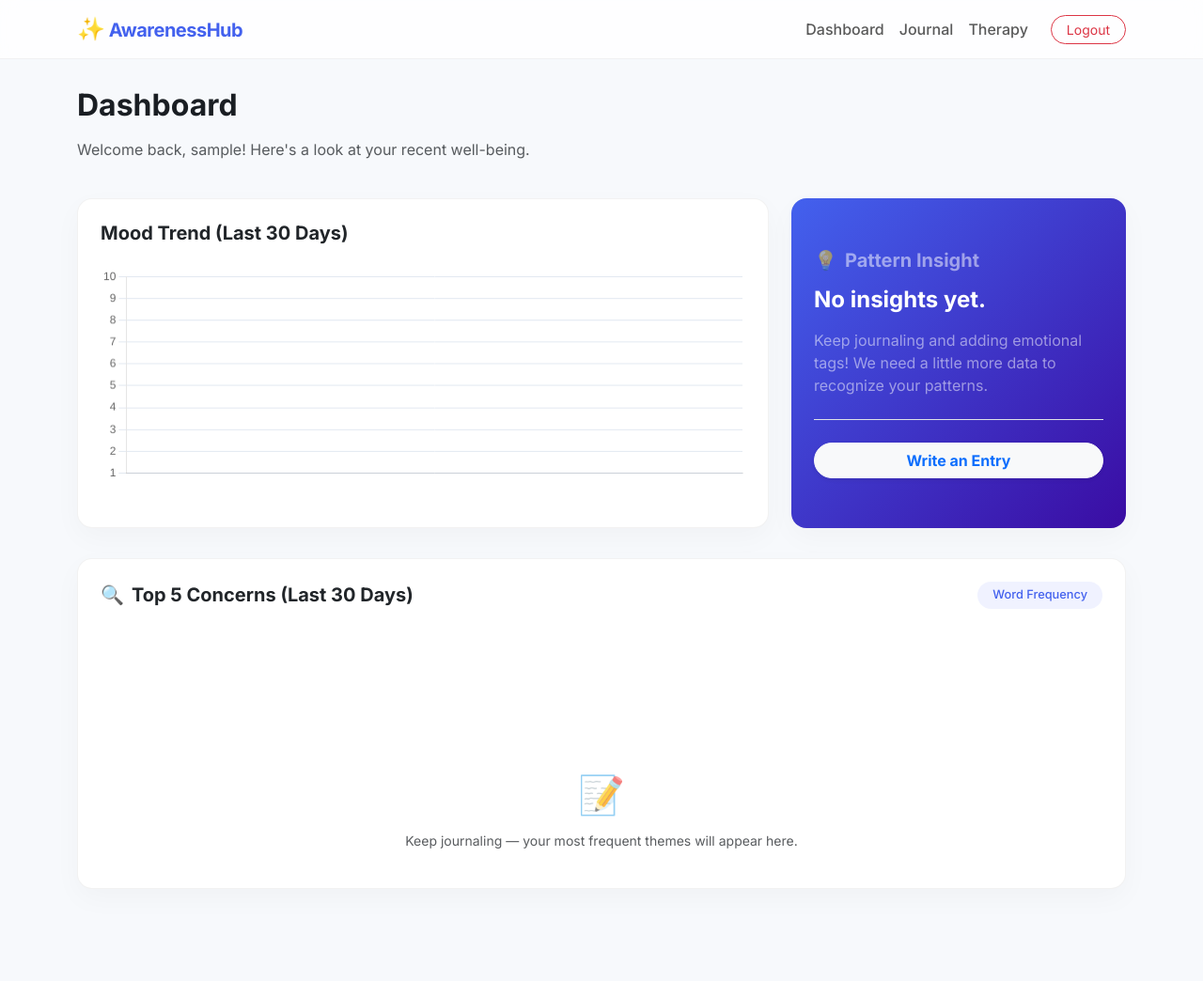
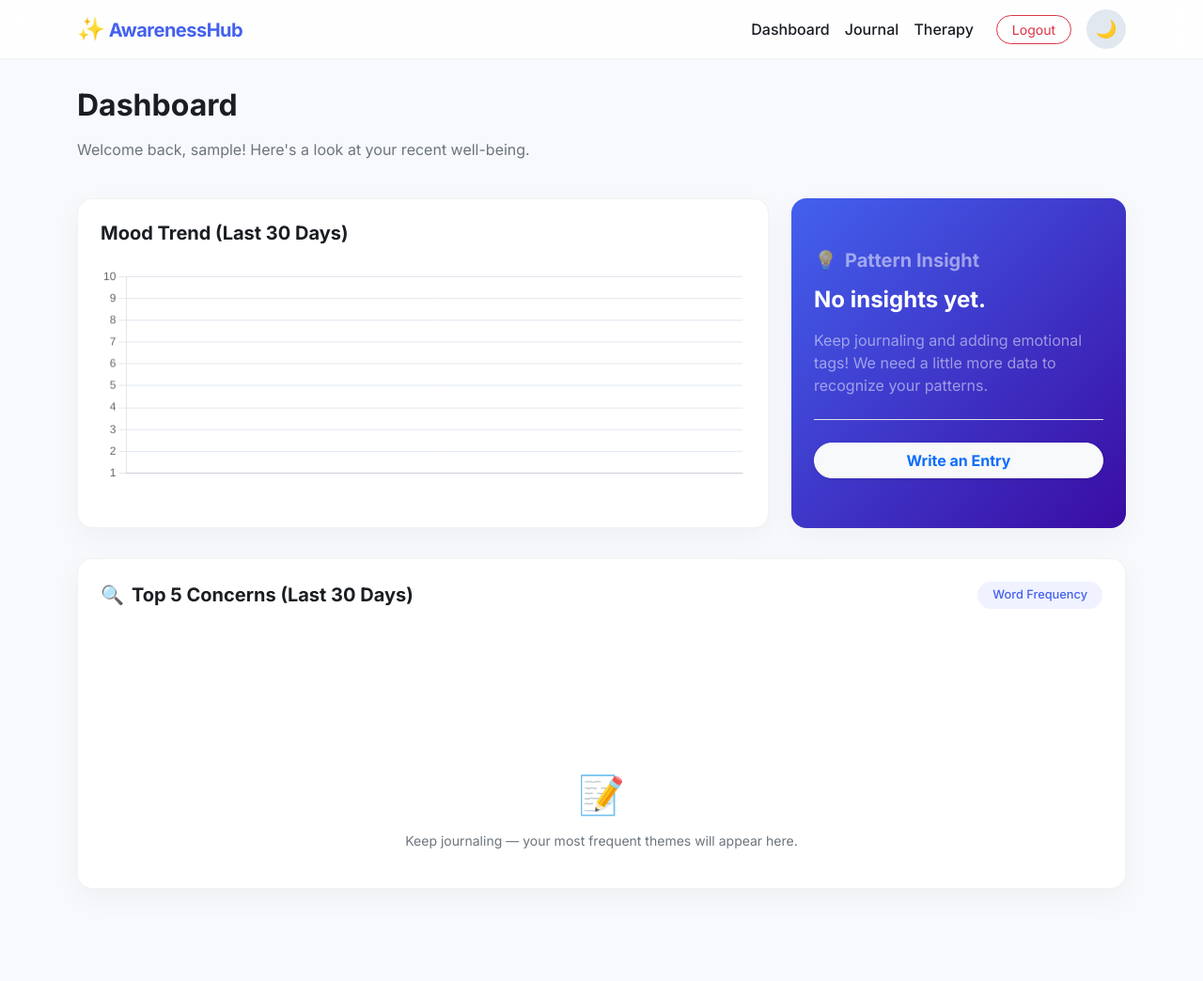
Before and after one commit to Felipe-dot/awareness-hub, a Django app: page / in a window 1280 px wide. Shown: the whole page at 94% size. Run offline with Django 5.2, Linux system fonts and the light colour scheme; the visitor is signed in with stand-in values (Sample User, id 1); data that the repository does not hold is empty.

Commit message:
💄  Add dark theme to the project

```diff
--- a/journal/templates/journal/layout.html
+++ b/journal/templates/journal/layout.html
@@ -1,31 +1,76 @@
 <!DOCTYPE html>
-<html lang="en">
+<html lang="en" data-theme="light">
 <head>
     <meta charset="UTF-8">
     <meta name="viewport" content="width=device-width, initial-scale=1.0">
     <title>AwarenessHub</title>
+    <script>
+        (function() {
+            try {
+                var t = localStorage.getItem('ah-theme');
+                if (t === 'dark') document.documentElement.setAttribute('data-theme', 'dark');
+            } catch(e) {}
+        })();
+    </script>
     <link href="https://cdn.jsdelivr.net/npm/bootstrap@5.3.0/dist/css/bootstrap.min.css" rel="stylesheet">
     <link href="https://fonts.googleapis.com/css2?family=Inter:wght@300;400;500;600;700&display=swap" rel="stylesheet">
     <script src="https://cdn.jsdelivr.net/npm/chart.js"></script>
     <style>
+        :root,
+        [data-theme="light"] {
+            --bg-page:        #f7f9fc;
+            --bg-card:        #ffffff;
+            --bg-navbar:      rgba(255,255,255,0.85);
+            --text-primary:   #1a1e23;
+            --text-muted:     #6c757d;
+            --border-color:   rgba(0,0,0,0.05);
+            --border-input:   #e2e8f0;
+            --shadow-card:    0 10px 30px rgba(0,0,0,0.04);
+            --toggle-bg:      #e2e8f0;
+            --toggle-icon:    "☀️";
+            --progress-track: #f0f2ff;
+        }
+
+        [data-theme="dark"] {
+            --bg-page:        #0f1117;
+            --bg-card:        #1a1d27;
+            --bg-navbar:      rgba(15,17,23,0.9);
+            --text-primary:   #e8eaf6;
+            --text-muted:     #8892a4;
+            --border-color:   rgba(255,255,255,0.06);
+            --border-input:   #2d3042;
+            --shadow-card:    0 10px 30px rgba(0,0,0,0.3);
+            --toggle-bg:      #2d3042;
+            --toggle-icon:    "🌙";
+            --progress-track: #1e2235;
+        }
+
+        *  { transition: background-color .25s ease, color .25s ease, border-color .25s ease, box-shadow .25s ease; }
         body {
-            background-color: #f7f9fc;
-            color: #1a1e23;
+            background-color: var(--bg-page);
+            color: var(--text-primary);
             font-family: 'Inter', sans-serif;
         }
+        .text-muted { color: var(--text-muted) !important; }
+
         .navbar {
-            backdrop-filter: blur(10px);
-            background-color: rgba(255, 255, 255, 0.8) !important;
-            border-bottom: 1px solid rgba(0,0,0,0.05);
+            backdrop-filter: blur(12px);
+            -webkit-backdrop-filter: blur(12px);
+            background-color: var(--bg-navbar) !important;
+            border-bottom: 1px solid var(--border-color);
         }
         .navbar-brand { font-weight: 700; color: #4361ee !important; letter-spacing: -0.5px; }
+        .nav-link { color: var(--text-primary) !important; }
+
         .card {
             border-radius: 16px;
-            box-shadow: 0 10px 30px rgba(0,0,0,0.03);
-            border: 1px solid rgba(0,0,0,0.05);
+            box-shadow: var(--shadow-card);
+            border: 1px solid var(--border-color);
             margin-bottom: 24px;
-            background: #fff;
+            background: var(--bg-card);
+            color: var(--text-primary);
         }
+
         .btn-primary {
             background-color: #4361ee;
             border: none;
@@ -36,12 +81,53 @@
         }
         .btn-primary:hover {
             background-color: #3f37c9;
-            box-shadow: 0 6px 15px rgba(67, 97, 238, 0.3);
+            box-shadow: 0 6px 15px rgba(67,97,238,0.3);
             transform: translateY(-1px);
         }
+
         .content-container { margin-top: 30px; margin-bottom: 50px; }
-        .form-control, .form-select { border-radius: 8px; border: 1px solid #e2e8f0; padding: 12px; }
-        .form-control:focus, .form-select:focus { border-color: #4361ee; box-shadow: 0 0 0 0.25rem rgba(67, 97, 238, 0.25); }
+        .form-control, .form-select {
+            border-radius: 8px;
+            border: 1px solid var(--border-input);
+            padding: 12px;
+            background-color: var(--bg-card);
+            color: var(--text-primary);
+        }
+        .form-control:focus, .form-select:focus {
+            border-color: #4361ee;
+            box-shadow: 0 0 0 0.25rem rgba(67,97,238,0.25);
+            background-color: var(--bg-card);
+            color: var(--text-primary);
+        }
+        [data-theme="dark"] textarea::placeholder,
+        [data-theme="dark"] input::placeholder { color: var(--text-muted); }
+
+        #theme-toggle {
+            background: var(--toggle-bg);
+            border: none;
+            border-radius: 999px;
+            width: 42px;
+            height: 42px;
+            display: flex;
+            align-items: center;
+            justify-content: center;
+            font-size: 1.15rem;
+            cursor: pointer;
+            transition: background .25s, transform .2s;
+            padding: 0;
+        }
+        #theme-toggle:hover { transform: scale(1.1); }
+
+        [data-theme="dark"] .progress { background: var(--progress-track) !important; }
+
+        [data-theme="dark"] .alert-info {
+            background-color: rgba(67,97,238,0.15) !important;
+            color: #90a8ff !important;
+            border-color: transparent !important;
+        }
+
+        [data-theme="dark"] .badge.bg-secondary { background-color: #2d3042 !important; }
+        [data-theme="dark"] .badge.bg-light { background-color: #2d3042 !important; color: var(--text-primary) !important; }
     </style>
     {% block extra_head %}{% endblock %}
 </head>
@@ -67,6 +153,9 @@
                         <li class="nav-item"><a class="nav-link fw-medium" href="{% url 'login' %}">Log In</a></li>
                         <li class="nav-item ms-lg-2"><a class="btn btn-primary btn-sm rounded-pill px-4" href="{% url 'register' %}">Sign Up</a></li>
                     {% endif %}
+                    <li class="nav-item ms-lg-3">
+                        <button id="theme-toggle" aria-label="Toggle theme" title="Toggle dark / light mode">🌙</button>
+                    </li>
                 </ul>
             </div>
         </div>
@@ -75,6 +164,26 @@
         {% block content %}{% endblock %}
     </div>
     <script src="https://cdn.jsdelivr.net/npm/bootstrap@5.3.0/dist/js/bootstrap.bundle.min.js"></script>
+    <script>
+        (function() {
+            var html    = document.documentElement;
+            var btn     = document.getElementById('theme-toggle');
+            var ICONS   = { light: '🌙', dark: '☀️' };
+
+            function applyTheme(theme) {
+                html.setAttribute('data-theme', theme);
+                btn.textContent = ICONS[theme];
+                try { localStorage.setItem('ah-theme', theme); } catch(e) {}
+            }
+
+            applyTheme(html.getAttribute('data-theme') || 'light');
+
+            btn.addEventListener('click', function() {
+                var current = html.getAttribute('data-theme') || 'light';
+                applyTheme(current === 'light' ? 'dark' : 'light');
+            });
+        })();
+    </script>
     {% block scripts %}{% endblock %}
 </body>
 </html>
```
